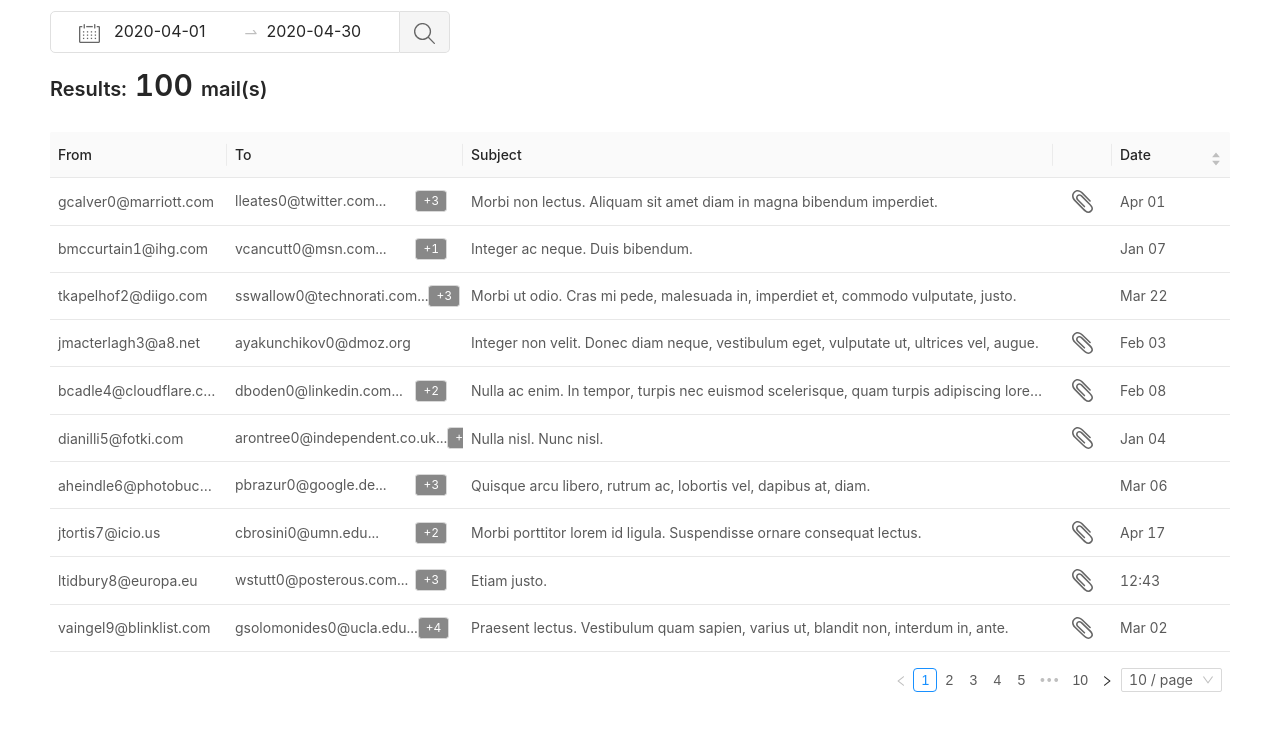
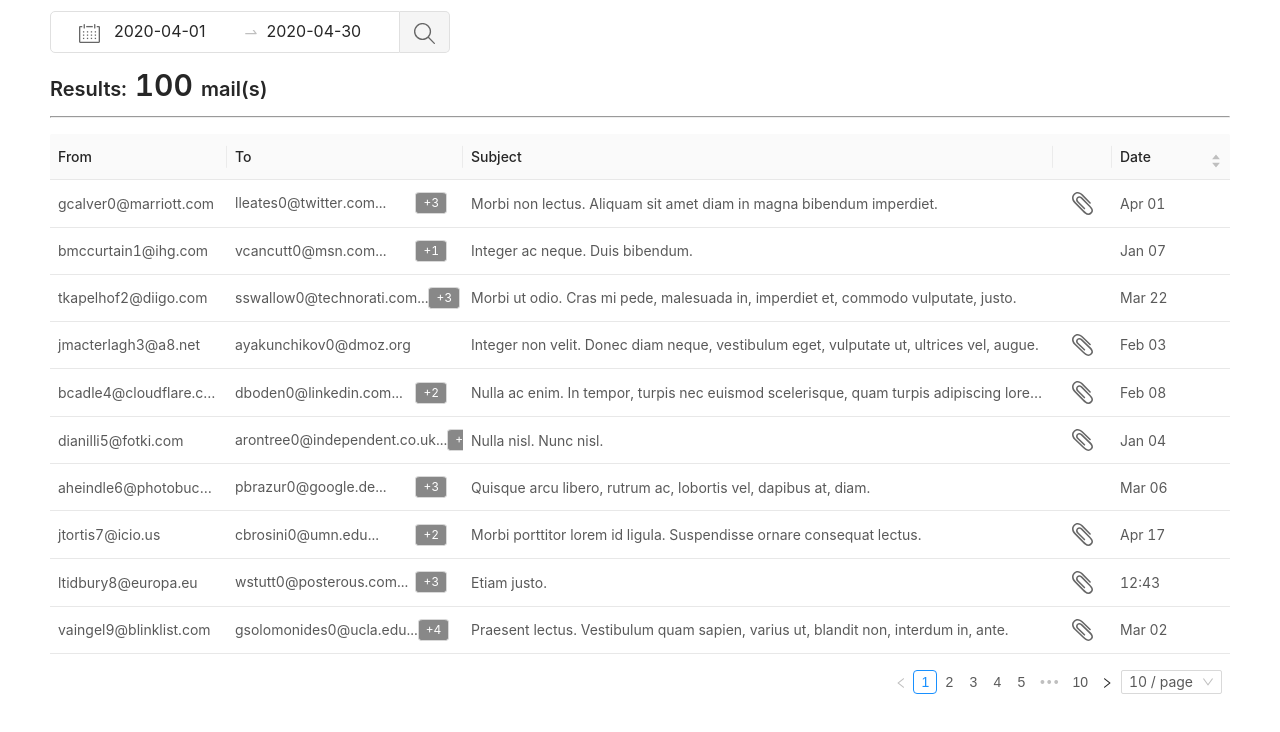
Before and after one commit to iandjx/antd-react-interview-challenge, a React (Create React App) app: page / in a window 1280 px wide. Shown: the top 732 px of the page. Built offline with nearby package versions, Linux system fonts and the light colour scheme.

Commit message:
Added hr to email counter

```diff
--- a/src/components/EmailCounter.tsx
+++ b/src/components/EmailCounter.tsx
@@ -7,11 +7,14 @@ function EmailCounter() {
 
   const { Title, Text } = Typography;
   return (
-    <Title level={4}>
-      Results:
-      <Text className="counter"> {emailCount} </Text>
-      mail(s)
-    </Title>
+    <React.Fragment>
+      <Title level={4}>
+        Results:
+        <Text className="counter"> {emailCount} </Text>
+        mail(s)
+      </Title>
+      <hr />
+    </React.Fragment>
   );
 }
 export default EmailCounter;
```
